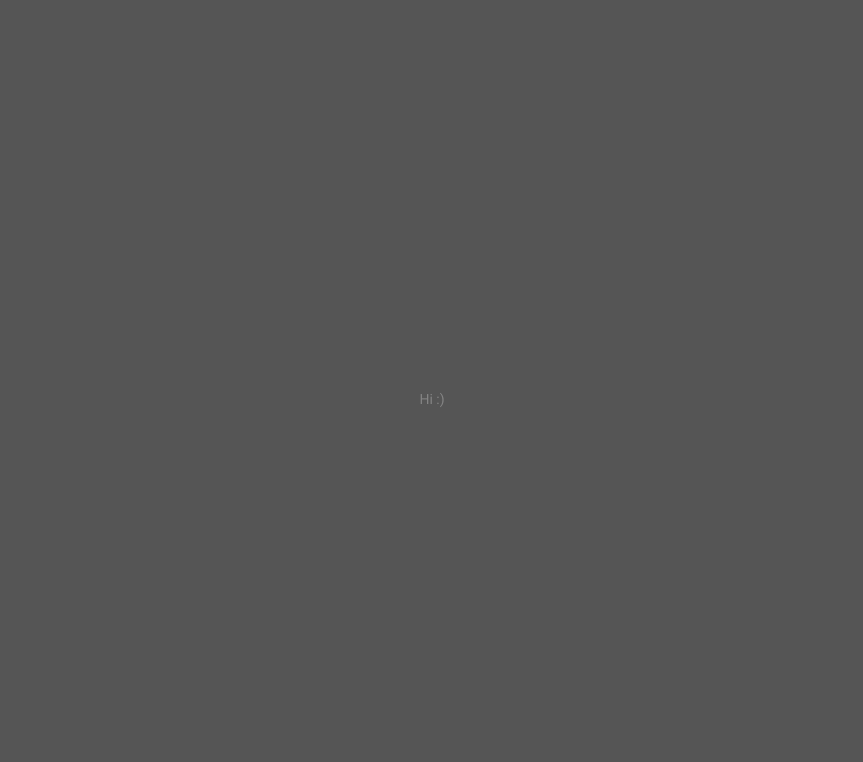
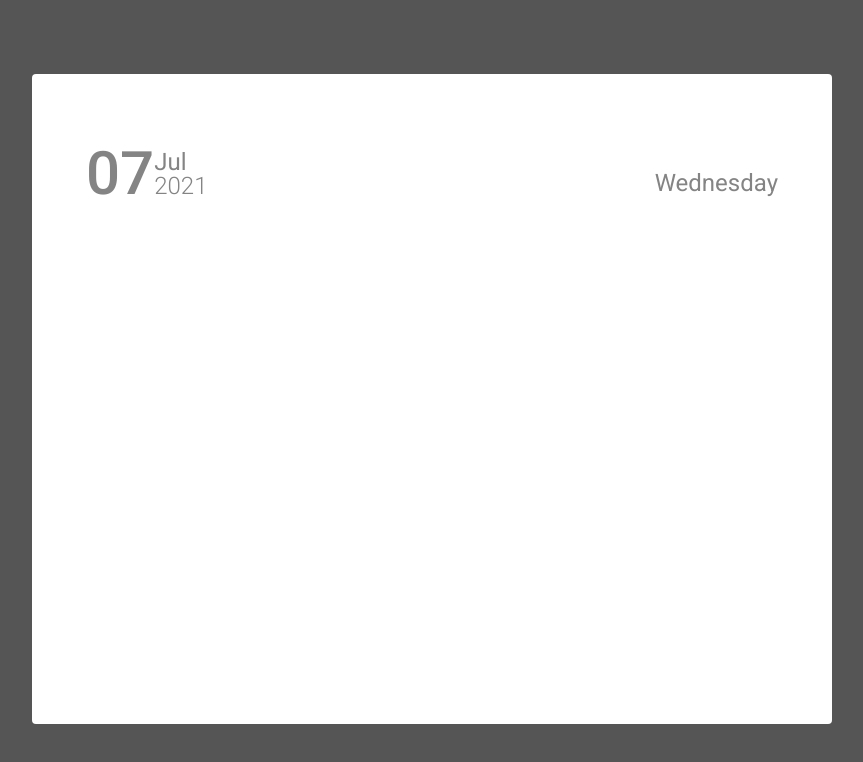
Before and after one commit to sizebay/frontend-challenge, a React (Vite) app: page / in a window 1280 px wide. Shown: the top 762 px of the page, without its empty margins (208-1071 px from the left). Built offline with nearby package versions, Linux system fonts and the light colour scheme.

Commit message:
feat(Modal): create modal component initial structure

```diff
--- a/src/App.tsx
+++ b/src/App.tsx
@@ -1,9 +1,7 @@
+import { Modal } from './components/Modal';
+
 function App() {
-  return (
-    <>
-      <p>Hi :)</p>
-    </>
-  );
+  return <Modal />;
 }
 
 export { App };
--- /dev/null
+++ b/src/components/Modal/index.tsx
@@ -0,0 +1,20 @@
+import styles from './styles.module.scss';
+
+function Modal() {
+  return (
+    <section className={styles.modalContainer}>
+      <header>
+        <hgroup>
+          <h2>07</h2>
+          <p>
+            Jul
+            <time>2021</time>
+          </p>
+        </hgroup>
+        <p>Wednesday</p>
+      </header>
+    </section>
+  );
+}
+
+export { Modal };
--- /dev/null
+++ b/src/components/Modal/styles.module.scss
@@ -0,0 +1,42 @@
+@import '../../styles/config';
+@import '../../styles/mixins';
+
+.modalContainer {
+  background: $background-color-light;
+  border-radius: $border-radius;
+  flex: 1;
+  font-size: 2.4rem;
+  height: 78rem;
+  max-width: 80rem;
+  padding: 4.8rem 1.6rem;
+
+  @include desktop {
+    padding: 6rem 5.4rem;
+    height: 65rem;
+  }
+
+  header {
+    @include center-flex;
+    justify-content: space-between;
+    min-height: 7.9rem;
+
+    hgroup {
+      @include center-flex;
+
+      p {
+        @include center-flex(column);
+        align-items: flex-start;
+        line-height: 1;
+
+        time {
+          font-weight: 300;
+        }
+      }
+    }
+
+    > p {
+      align-self: flex-end;
+      margin-block-end: 1.6rem;
+    }
+  }
+}
```
